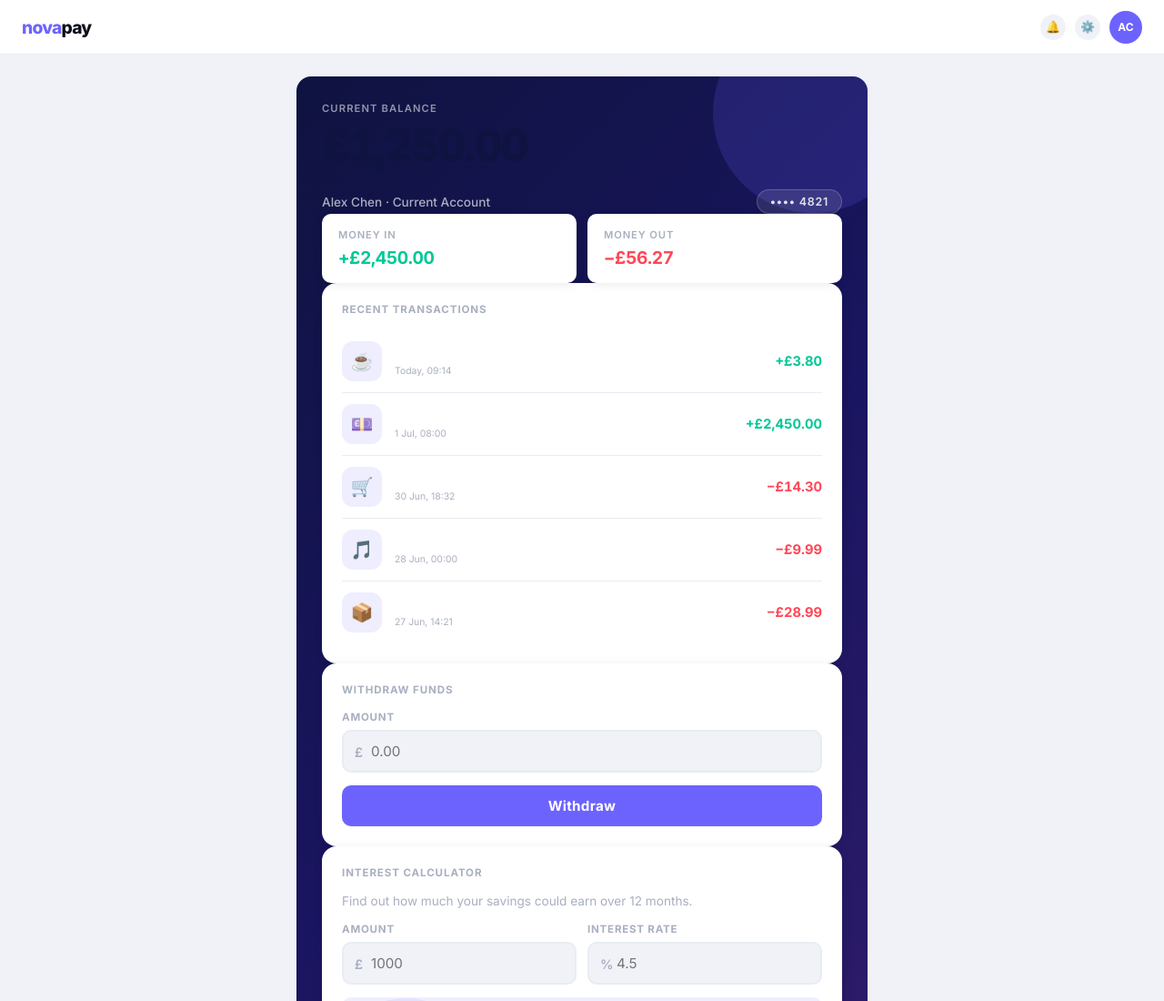
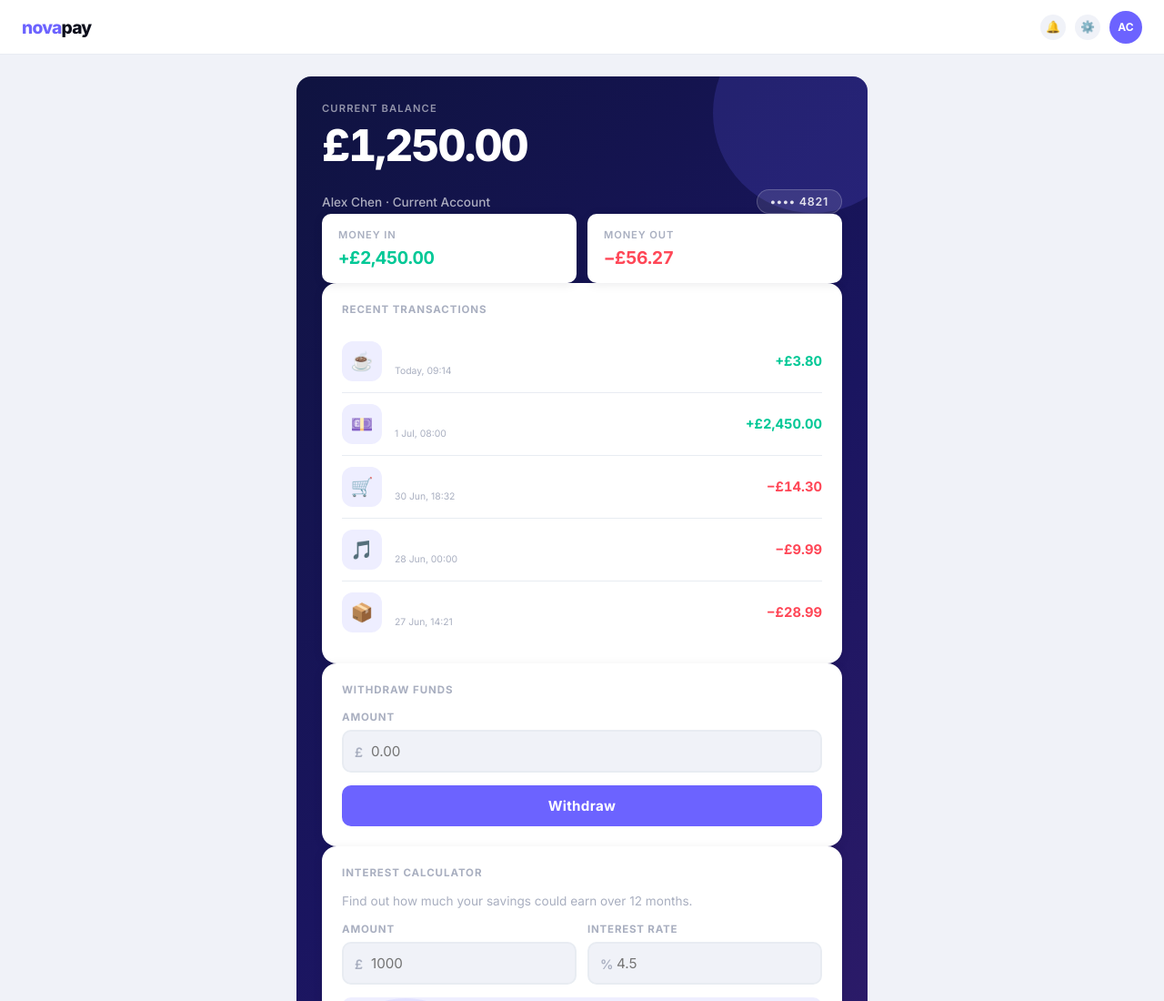
Before and after one commit to stem-outreach-team05/novapay, a plain HTML site: page bank-dashboard-01.html in a window 1280 px wide. Shown: the top 1100 px of the page at 91% size. Drawn offline with Linux system fonts and the light colour scheme.

Commit message:
Improve balance text visibility on dashboard hero card

```diff
--- a/bank-dashboard-01.html
+++ b/bank-dashboard-01.html
@@ -153,7 +153,7 @@
       font-weight: 800;
       letter-spacing: -0.04em;
       line-height: 1;
-      color: #0F1340;
+      color: #FFFFFF;
       margin-bottom: 24px;
       font-variant-numeric: tabular-nums;
       position: relative; z-index: 1;
@@ -371,7 +371,7 @@
       font-variant-numeric: tabular-nums;
     }
 
-    /* ── CALC GRID ─────��────────────────────── */
+    /* ── CALC GRID ─────────────────────────── */
     /* MAKEOVER? Squash your browser window to phone width. What happens here? */
     .two-col { display: grid; grid-template-columns: 1fr 1fr; gap: 12px; }
   </style>
```
